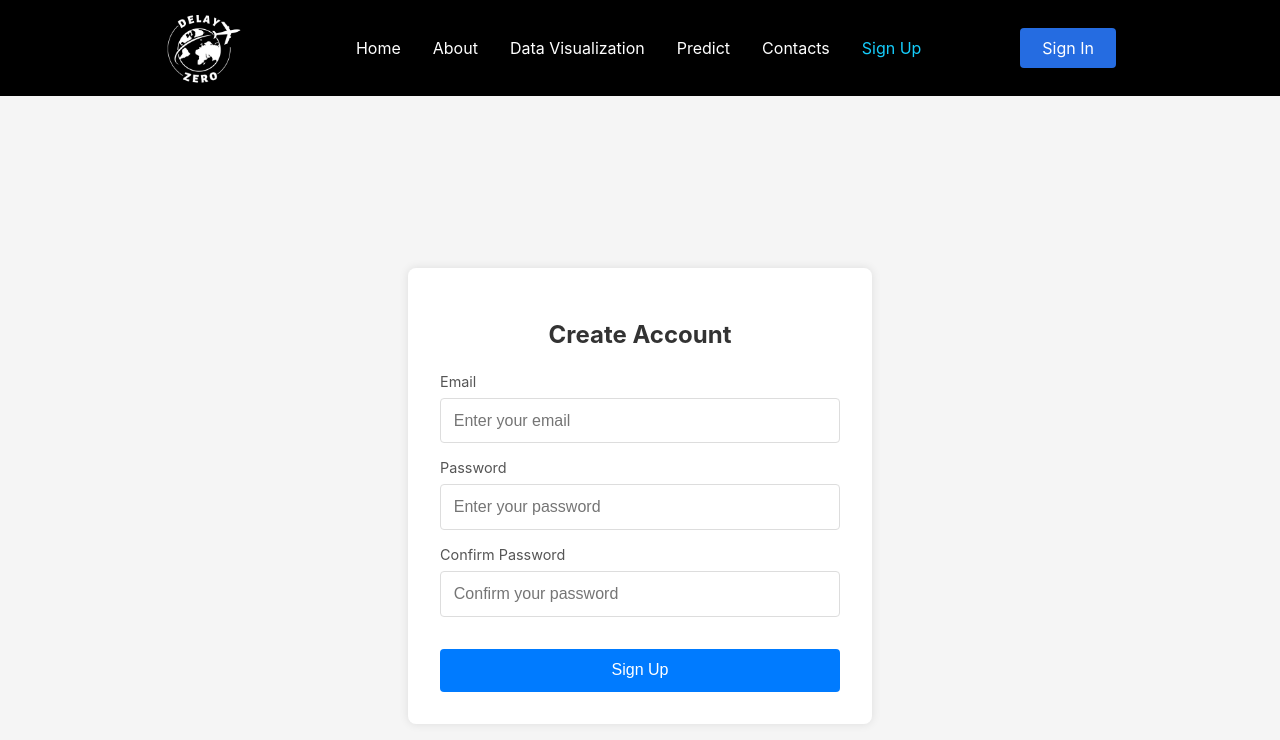
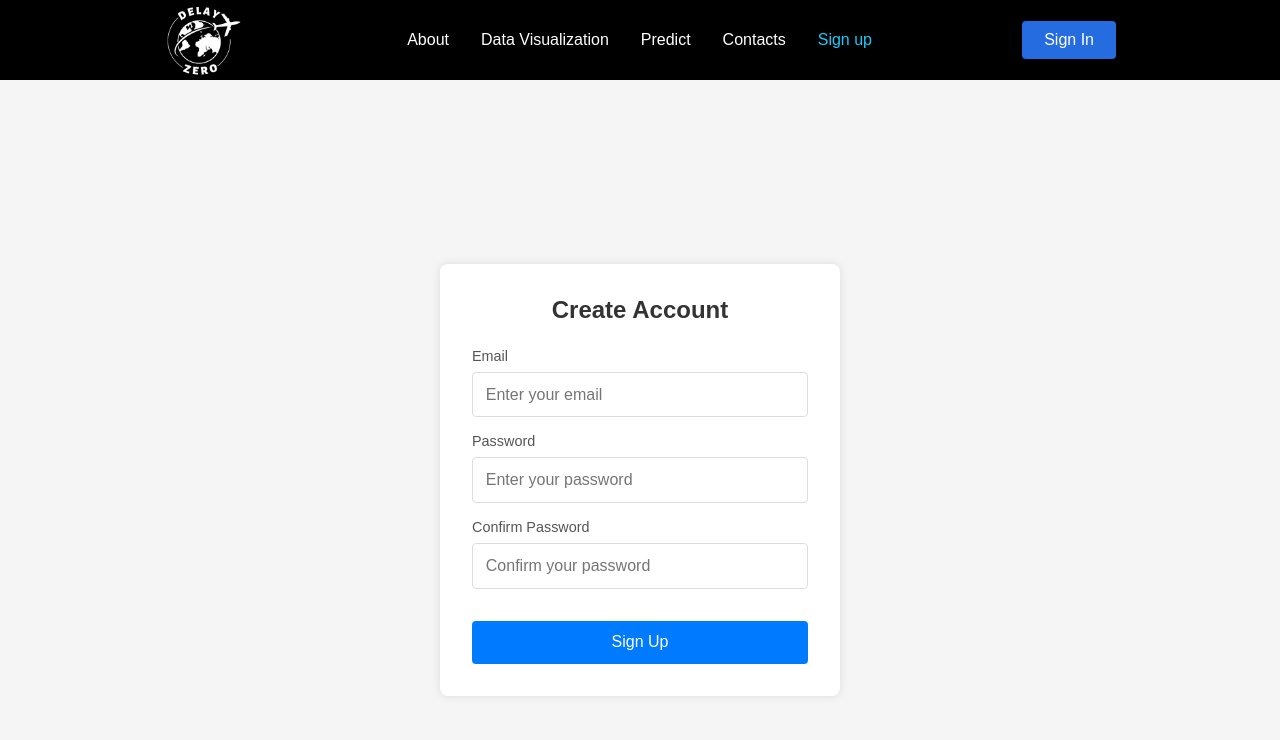
Before and after one commit to tanbeoi/ASM3-NEW, a React (Create React App) app in the folder cos30049/: page /signup in a window 1280 px wide. Shown: the top 740 px of the page. Built offline with nearby package versions, Linux system fonts and the light colour scheme.

Commit message:
Fix Menu Not Working / Added Size bar menu when screen is too small

```diff
--- a/cos30049/src/App.css
+++ b/cos30049/src/App.css
@@ -1,3 +1,11 @@
+*{
+     font-family: Arial, Helvetica, sans-serif;
+     box-sizing: border-box;
+     margin: 0;
+     padding: 0;
+}
+
+
 .logo {
      height: 85px; /* Adjust the height as needed */
      width: auto;  /* Maintain aspect ratio */
--- a/cos30049/src/Components/Navbar/NavbarElements.js
+++ b/cos30049/src/Components/Navbar/NavbarElements.js
@@ -36,6 +36,7 @@ export const Bars = styled(FaBars)`
     transform: translate(-100%, 75%);
     font-size: 1.8rem;
     cursor: pointer;
+    z-index: 20; /* Ensure the Bars icon stays on top */
   }
 `;
 
@@ -46,6 +47,33 @@ export const NavMenu = styled.div`
 
   @media screen and (max-width: 768px) {
     display: none;
+  }
+`;
+
+export const SideNav = styled.div`
+  height: 100%;
+  width: ${({ isOpen }) => (isOpen ? '250px' : '0')};
+  position: fixed;
+  z-index: 1;
+  top: 0;
+  right: 0; /* Changed from left to right */
+  background-color: #111;
+  overflow-x: hidden;
+  transition: 0.5s;
+  padding-top: 60px;
+
+  a {
+    padding: 8px 8px 8px 32px;
+    text-decoration: none;
+    font-size: 18px; /* Reduced font size */
+    color: #818181;
+    display: block;
+    transition: 0.3s;
+    height: auto; /* Ensure height is auto */
+
+    &:hover {
+      color: #f1f1f1;
+    }
   }
 `;
 
--- a/cos30049/src/Components/Navbar/index.js
+++ b/cos30049/src/Components/Navbar/index.js
@@ -1,20 +1,51 @@
-import React from 'react';
-import { Nav, NavLink, Bars, NavMenu, NavBtn, NavBtnLink } from './NavbarElements';
+import React, { useState } from 'react';
+import { Nav, NavLink, Bars, NavMenu, NavBtn, NavBtnLink, SideNav } from './NavbarElements';
+import { useLocation } from 'react-router-dom';
+import '../../App.css';
 
 const NavBar = () => {
+  const location = useLocation();
+  const [isMenuOpen, setIsMenuOpen] = useState(false);
+
+  const toggleMenu = () => {
+    setIsMenuOpen(!isMenuOpen);
+  };
+
   return (
     <>
       <Nav>
         <NavLink to="/">
-               <img className="logo" src="/logo1.png" alt="logo" />
+          <img
+            className="logo"
+            src={location.pathname === '/' ? '/logo3.png' : '/logo1.png'}
+            alt="logo"
+          />
         </NavLink>
 
-          <Bars />
+        <Bars onClick={toggleMenu} />
+
+        <SideNav isOpen={isMenuOpen}>
+          <NavLink to="/about" activeStyle onClick={toggleMenu}>
+            About
+          </NavLink>
+          <NavLink to="/dataVis" activeStyle onClick={toggleMenu}>
+            Data Visualization
+          </NavLink>
+          <NavLink to="/predict" activeStyle onClick={toggleMenu}>
+            Predict
+          </NavLink>
+          <NavLink to="/contacts" activeStyle onClick={toggleMenu}>
+            Contacts
+          </NavLink>
+          <NavLink to="/signup" activeStyle onClick={toggleMenu}>
+            Sign up
+          </NavLink>
+          <NavBtn>
+            <NavBtnLink to="/signin" onClick={toggleMenu}>Sign In</NavBtnLink>
+          </NavBtn>
+        </SideNav>
 
         <NavMenu>
-               <NavLink to="/" activeStyle>
-               Home
-               </NavLink>
           <NavLink to="/about" activeStyle>
             About
           </NavLink>
@@ -27,8 +58,8 @@ const NavBar = () => {
           <NavLink to="/contacts" activeStyle>
             Contacts
           </NavLink>
-               <NavLink to="/signup" activeStyle>
-               Sign Up
+          <NavLink to="/signup" activeStyle onClick={toggleMenu}>
+            Sign up
           </NavLink>
         </NavMenu>
 
@@ -37,7 +68,7 @@ const NavBar = () => {
         </NavBtn>
       </Nav>
     </>
-  )
-}
+  );
+};
 
 export default NavBar;
```
Also changed, not shown: cos30049/public/logo3.png (added). Lines whose indentation alone changed are shown as unchanged.
